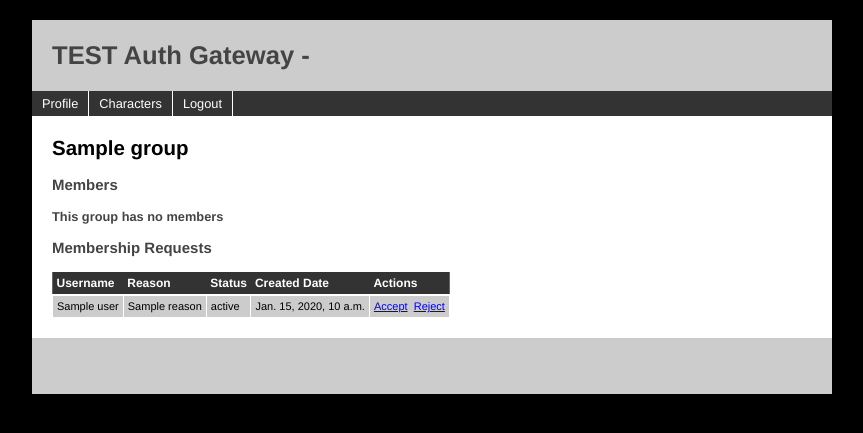
After one commit to nikdoof/test-auth, a Django app: template templates/groups/group_admin.html in a window 1280 px wide. The commit adds this page. Shown: the top 433 px of the page, without its empty margins (208-1071 px from the left). Run offline with Django 3.2, Linux system fonts and the light colour scheme; the template is opened without the code that fills it: most values are stand-ins (such as "Sample title", 1, 10 or a date in 2020).

Commit message:
Completed work on the groups application

```diff
--- a/groups/urls.py
+++ b/groups/urls.py
@@ -6,4 +6,10 @@ urlpatterns = patterns('',
     ('^$', views.index),
     (r'^list/$', views.group_list),
     (r'^request/(?P<groupid>\d+)/$', views.create_request),
+    (r'^kick/(?P<groupid>\d+)/(?P<userid>\d+)/$', views.kick_member),
+    (r'^promote/(?P<groupid>\d+)/(?P<userid>\d+)/$', views.promote_member),
+
+    (r'^admin/(?P<groupid>\d+)/$', views.admin_group),
+    (r'^accept/(?P<requestid>\d+)/$', views.accept_request),
+    (r'^reject/(?P<requestid>\d+)/$', views.reject_request),
 )
--- a/settings.py
+++ b/settings.py
@@ -103,7 +103,7 @@ INSTALLED_APPS = (
     'reddit',
     'hr',
     'sso',
-#    'groups',
+    'groups',
     'api',
 )
 
--- /dev/null
+++ b/templates/groups/group_admin.html
@@ -0,0 +1,45 @@
+{% extends "base.html" %}
+
+{% block content %}
+
+<h2>{{ group.name }}</h2>
+
+<h3>Members</h3>
+
+{% if group.user_set.all %}
+<table>
+<tr><th>Member Username</th><th>Characters</th><th>Status</th><th>Actions</th></tr>
+{% for user, chars, status in member_list %}
+<tr><td>{{ user.username }}</td>
+    <td>{{ chars }}</td>
+    <td>{{ status }}</td>
+    <td><a href="{% url groups.views.kick_member group.id user.id %}">Kick Member</a>
+    {% if request.user.is_superuser %}&nbsp;<a href="{% url groups.views.promote_member group.id user.id %}">Toggle Admin</a>{% endif %}</td>
+</tr>
+{% endfor %}
+</table>
+{% else %}
+<b>This group has no members</b>
+{% endif %}
+
+<h3>Membership Requests</h3>
+
+{% if requests %}
+<table>
+<tr><th>Username</th><th>Reason</th><th>Status</th><th>Created Date</th><th>Actions</th></tr>
+{% for req in requests %}
+<tr><td>{{ req.user }}</td>
+    <td>{{ req.reason }}</td>
+    <td>{{ req.get_status_description }}</td>
+    <td>{{ req.created_date }}</td>
+    <td><a href="{% url groups.views.accept_request req.id %}">Accept</a>&nbsp;
+        <a href="{% url groups.views.reject_request req.id %}">Reject</a></td>
+</tr>
+{% endfor %}
+</table>
+{% else %}
+<b>This group has no outstanding requests</b>
+{% endif %}
+
+
+{% endblock %}
--- a/templates/groups/group_list.html
+++ b/templates/groups/group_list.html
@@ -12,7 +12,9 @@
 {% for id, group, status, requestable in group_list %}
 <tr><td>{{ group }}</td>
     <td>{{ status }}</td>
-    <td>{% ifequal status None %}{% if requestable %}<a href="{% url groups.views.create_request id %}">Request Membership</a>{% endif %}{% endifequal %}</td>
+    <td>{% ifequal status None %}{% if requestable %}<a href="{% url groups.views.create_request id %}">Request Membership</a>{% endif %}{% endifequal %}
+        {% if status == 'Member' or status == 'Admin'  %}<a href="{% url groups.views.kick_member id request.user.id %}">Leave</a>&nbsp;{% endif %}
+        {% if status == 'Admin' or request.user.is_superuser %}<a href="{% url groups.views.admin_group id %}">Admin</a>{% endif %}</td>
 </tr>
 {% endfor %}
 </table>
```
Also changed, not shown: groups/views.py (+102 -5 lines).
